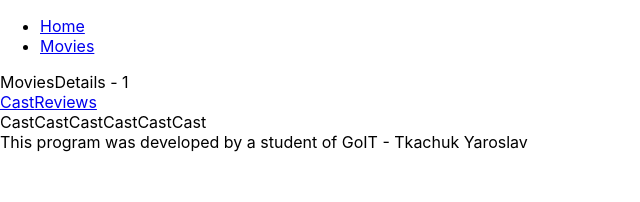
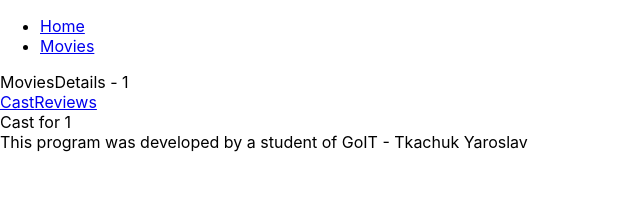
Before and after one commit to Tkachuk-Yaroslav/goit-react-hw-05-movies, a React (Create React App) app: page /movies/1/cast in a window 1280 px wide. Shown: the top 202 px of the page, without its empty margins (0-640 px from the left). Built offline with nearby package versions, Linux system fonts and the light colour scheme.

Commit message:
created routes
there are no backend requests yet

```diff
--- a/src/components/Cast/Cast.jsx
+++ b/src/components/Cast/Cast.jsx
@@ -1,7 +1,10 @@
 import React from 'react';
+import { useParams } from 'react-router-dom';
 
 const Cast = () => {
-  return <div>CastCastCastCastCastCast</div>;
+  const { movieId } = useParams();
+
+  return <div>Cast for {movieId}</div>;
 };
 
 export default Cast;
--- a/src/components/Reviews/Reviews.jsx
+++ b/src/components/Reviews/Reviews.jsx
@@ -1,7 +1,9 @@
 import React from 'react';
+import { useParams } from 'react-router-dom';
 
 const Reviews = () => {
-  return <div>ReviewsReviewsReviews</div>;
+  const { movieId } = useParams();
+  return <div>Reviews for {movieId}</div>;
 };
 
 export default Reviews;
```
